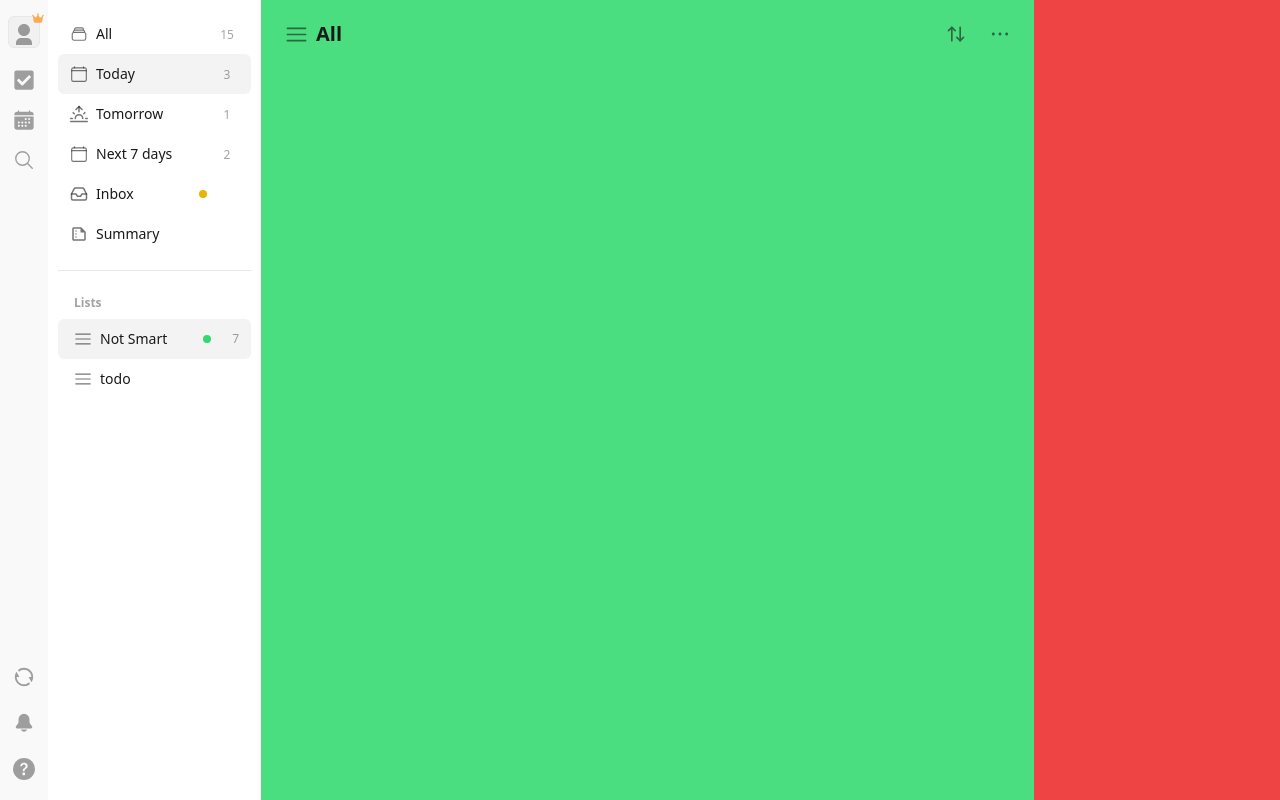
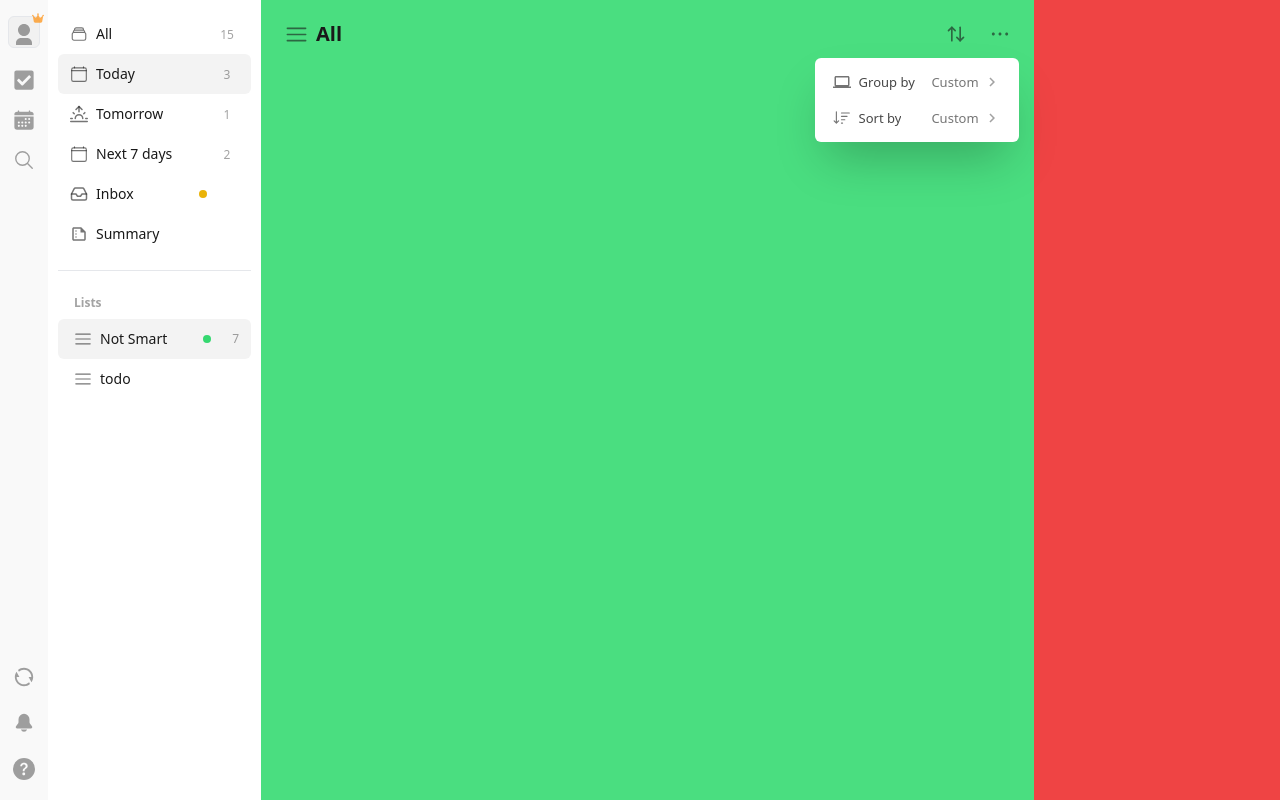
Before and after one commit to anishpawaskar/dailyDo-frontend, a React (Vite) app: page / in a window 1280 px wide. Both pictures are taken after a click on the button 955 px from the left and 34 px from the top of the page. Built offline with nearby package versions, Linux system fonts and the light colour scheme.

Commit message:
feat: create popup for task dashboard header

```diff
--- /dev/null
+++ b/src/components/TaskLayout/components/TaskDashboard/components/TaskDashboardHeader/DashboardHeaderPopup.jsx
@@ -0,0 +1,83 @@
+import React from "react";
+import { MdOutlineKeyboardArrowRight } from "react-icons/md";
+
+export const DashboardHeaderPopup = ({ isPopupVisible, popupItems }) => {
+  return isPopupVisible === "sortTask" ? (
+    <ul className="absolute bg-white shadow-2xl rounded-md top-10 right-[-5px] p-1.5 z-50">
+      {popupItems.map((popupItem, idx) => {
+        const IconComponent = popupItem.icon;
+
+        return (
+          <li
+            //TODO: open nested popup on click on item
+            key={popupItem.title}
+            className="text-[--text-gray] min-w-48 px-3 h-9 flex items-center justify-between gap-2 hover:bg-[--light-white] rounded-md"
+          >
+            <div className="flex items-center gap-2">
+              <IconComponent className="h-[18px] w-[18px] opacity-60" />
+              <span className="text-[13px] leading-5 flex-auto truncate opacity-80">
+                {popupItem.title}
+              </span>
+            </div>
+            <div className="flex items-center gap-1">
+              <span className="text-[13px] leading-5 flex-auto truncate text-[--text-gray-6]">
+                Custom
+              </span>
+              <MdOutlineKeyboardArrowRight className="h-[18px] w-[18px] opacity-40" />
+            </div>
+          </li>
+        );
+      })}
+    </ul>
+  ) : (
+    <ul className="absolute bg-white shadow-2xl rounded-md top-10 right-[-5px] px-1.5 py-1 z-50">
+      {popupItems.map((popupItem, idx) => {
+        return (
+          <React.Fragment key={popupItem.id}>
+            <li
+              key={popupItem.id}
+              className={`min-w-28 flex flex-col gap-2 py-1`}
+            >
+              {popupItem.name && (
+                <p className="px-[10px] text-xs text-[--text-gray-4]">
+                  {popupItem.name}
+                </p>
+              )}
+              {popupItem.items.length && (
+                <ul
+                  className={`w-full ${
+                    popupItem.name === "View" &&
+                    "flex justify-between items-center px-[6px]"
+                  }`}
+                >
+                  {popupItem.items.map((item) => {
+                    const IconComponent = item.icon;
+
+                    return (
+                      <li
+                        key={item.id}
+                        className={`flex items-center h-8 rounded truncate hover:bg-[--light-white] text-[13px] leading-5 ${
+                          popupItem.name === "View" ? "gap-0 p-1" : "px-3 gap-2"
+                        }`}
+                      >
+                        <IconComponent
+                          className={`${
+                            popupItem.name === "View"
+                              ? "h-[22px] w-[22px]"
+                              : "h-[18px] w-[18px]"
+                          } opacity-60`}
+                        />
+                        <span>{item.name}</span>
+                      </li>
+                    );
+                  })}
+                </ul>
+              )}
+            </li>
+            {idx !== popupItems.length - 1 && <hr />}
+          </React.Fragment>
+        );
+      })}
+    </ul>
+  );
+};
--- a/src/components/TaskLayout/components/TaskDashboard/components/TaskDashboardHeader/index.jsx
+++ b/src/components/TaskLayout/components/TaskDashboard/components/TaskDashboardHeader/index.jsx
@@ -1,9 +1,12 @@
 import { useRef, useState } from "react";
 import { RxHamburgerMenu, RxDotsHorizontal } from "react-icons/rx";
 import { LuArrowUpDown } from "react-icons/lu";
+import { DashboardHeaderPopup } from "./DashboardHeaderPopup";
+import { MENU_DATA, SORT } from "./taskDashboardHeader.constant";
 
 export const TaskDashboardHeader = ({ title }) => {
   const [isInputVisible, setIsInputVisible] = useState(false);
+  const [isPopupVisible, setIsPopupVisible] = useState("");
   const [titleValue, setTitleValue] = useState(title);
   const titleInputRef = useRef(null);
 
@@ -36,13 +39,39 @@ export const TaskDashboardHeader = ({ title }) => {
         />
       </div>
       <div className="header-actioin flex-auto flex justify-end items-center gap-4 relative">
-        <button className="text-[--icon-color] py-1.5 px-1 rounded-md flex items-center hover:bg-[--light-white]">
+        <button
+          onClick={() => setIsPopupVisible("sortTask")}
+          className="text-[--icon-color] py-1.5 px-1 rounded-md flex items-center hover:bg-[--light-white] relative z-50"
+        >
           <LuArrowUpDown className="h-[20px] w-[20px] opacity-60" />
         </button>
-        <button className="text-[--icon-color] py-1.5 px-1 rounded-md flex items-center hover:bg-[--light-white]">
+        <button
+          onClick={() => setIsPopupVisible("taskMenu")}
+          className="text-[--icon-color] py-1.5 px-1 rounded-md flex items-center hover:bg-[--light-white] relative z-50"
+        >
           <RxDotsHorizontal className="h-[20px] w-[20px] opacity-60" />
         </button>
+        {isPopupVisible === "sortTask" && (
+          <DashboardHeaderPopup
+            key="sort popup"
+            isPopupVisible={isPopupVisible}
+            popupItems={SORT}
+          />
+        )}
+        {isPopupVisible === "taskMenu" && (
+          <DashboardHeaderPopup
+            key="task menu popup"
+            isPopupVisible={isPopupVisible}
+            popupItems={MENU_DATA}
+          />
+        )}
       </div>
+      {isPopupVisible && (
+        <div
+          onClick={() => setIsPopupVisible("")}
+          className="absolute top-0 left-0 w-full h-full"
+        ></div>
+      )}
     </header>
   );
 };
--- a/src/components/TaskLayout/components/TaskDashboard/components/TaskDashboardHeader/taskDashboardHeader.constant.js
+++ b/src/components/TaskLayout/components/TaskDashboard/components/TaskDashboardHeader/taskDashboardHeader.constant.js
@@ -8,8 +8,8 @@ import { IoAddOutline } from "react-icons/io5";
 import { GoShare } from "react-icons/go";
 import { RiPrinterLine } from "react-icons/ri";
 
-export const SORT_MODAL = {
-  groupBy: {
+export const SORT = [
+  {
     title: "Group by",
     icon: MdOutlineComputer,
     items: [
@@ -35,7 +35,7 @@ export const SORT_MODAL = {
       },
     ],
   },
-  sortBy: {
+  {
     title: "Sort by",
     icon: BsSortDown,
     items: [
@@ -60,10 +60,11 @@ export const SORT_MODAL = {
       },
     ],
   },
-};
+];
 
 export const MENU_DATA = [
   {
+    id: 100,
     name: "View",
     items: [
       {
@@ -81,6 +82,7 @@ export const MENU_DATA = [
     ],
   },
   {
+    id: 200,
     items: [
       {
         id: 4,
@@ -100,6 +102,7 @@ export const MENU_DATA = [
     ],
   },
   {
+    id: 300,
     items: [
       {
         id: 7,
```
